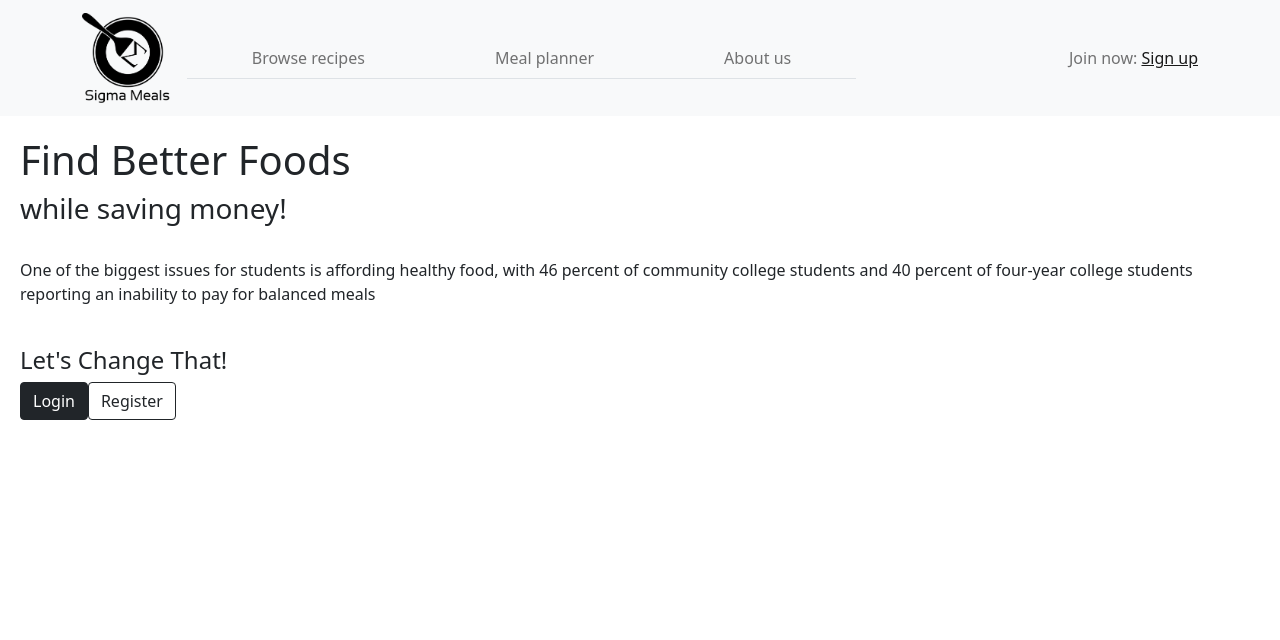
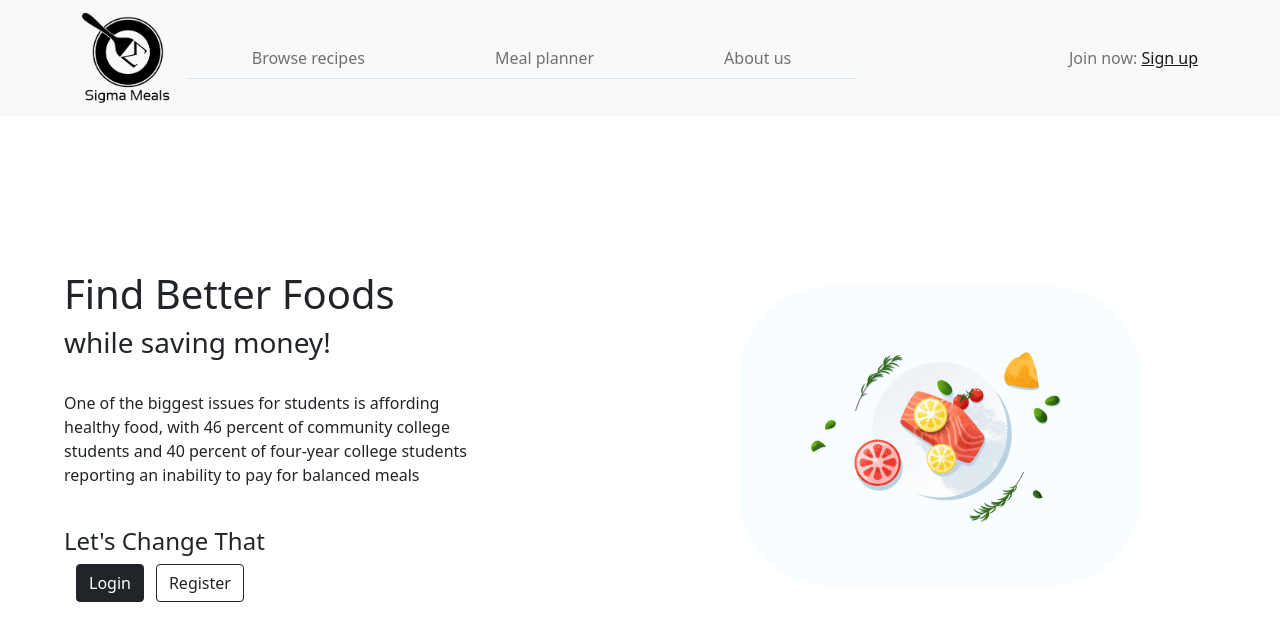
Before and after one commit to Abdulqdir/SigmaMeals, a React (Create React App) app in the folder client/: page / in a window 1280 px wide. Shown: the top 640 px of the page. Built offline with nearby package versions, Linux system fonts and the light colour scheme.

Commit message:
Landing page overhaul

```diff
--- a/client/src/App.css
+++ b/client/src/App.css
@@ -99,6 +99,31 @@ code {
 }
 
 /* LandingPage css */
+.landing {
+  min-height: 100vh;
+  margin-top: -5rem;
+  display: grid;
+  grid-template-columns: 1fr;
+  justify-items: center;
+}
 .landing-wrapper {
-  padding: 20px;
+  width: 90vw;
+  max-width: 1170px;
+  display: flex;
+  align-items: center;
 }
+.landing-details {
+  width: 420px;
+}
+.foodImage {
+  width: auto;
+  height: 300px;
+  margin-left: 20vw;
+  border-radius: 90px;
+}
+.button-container {
+  display: flex;
+}
+.button {
+  padding-left: 12px;
+}
--- a/client/src/pages/LandingPage.js
+++ b/client/src/pages/LandingPage.js
@@ -1,39 +1,38 @@
 import React from "react";
 import { Button } from "react-bootstrap";
 import "../App.css";
+import foodImage from "../components/food.png";
 
 const LandingPage = () => {
   return (
+    <div className="landing">
       <div className="landing-wrapper">
         <div className="landing-header">
           <h1>Find Better Foods</h1>
           <h3>while saving money!</h3>
-      </div>
           <br />
           <p className="landing-details">
-        One of the biggest issues for students is affording healthy food, with
-        46 percent of community college students and 40 percent of four-year
-        college students reporting an inability to pay for balanced meals
+            One of the biggest issues for students is affording healthy food,
+            with 46 percent of community college students and 40 percent of
+            four-year college students reporting an inability to pay for
+            balanced meals
           </p>
           <br />
-      <h4>Let's Change That!</h4>
-      <div>
-        <Button className="login-button" href="/login" variant="dark">
+          <h4>Let's Change That</h4>
+          <div className="button-container">
+            <div className="button">
+              <Button href="/login" variant="dark">
                 Login
               </Button>
-        <Button
-          className="register-button"
-          href="/register"
-          variant="outline-dark"
-        >
+            </div>
+            <div className="button">
+              <Button href="/register" variant="outline-dark">
                 Register
               </Button>
-        {/* <a href="/login">
-          <button>Login</button>
-        </a>
-        <a href="/register">
-          <button>Register</button>
-        </a> */}
+            </div>
+          </div>
+        </div>
+        <img className="foodImage" src={foodImage} alt="food" />
       </div>
     </div>
   );
```
Also changed, not shown: client/src/components/food.png (added). Lines whose indentation alone changed are shown as unchanged.
